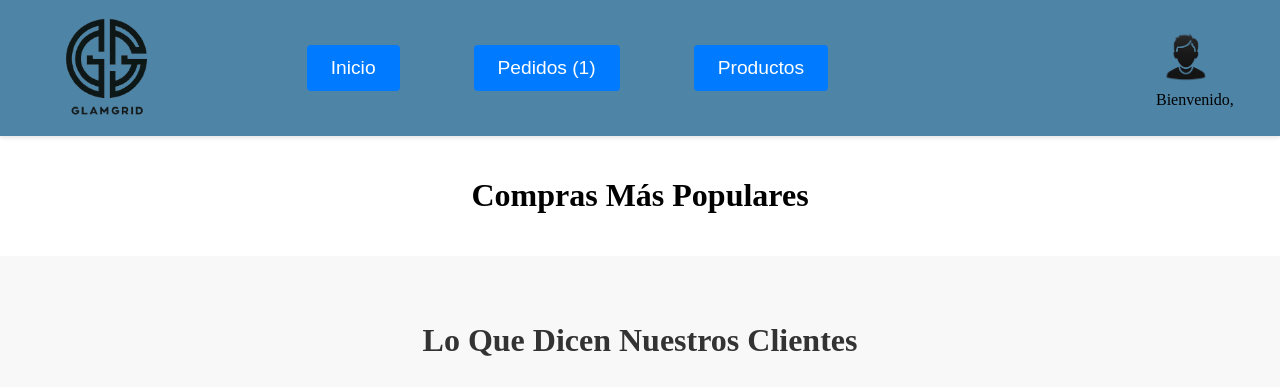
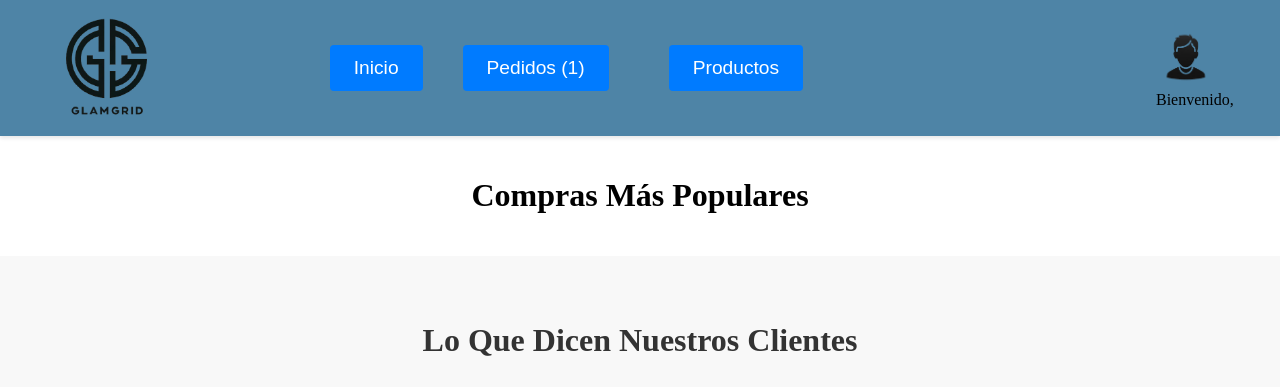
Before and after one commit to JoelAparicio/Semestral-ingenieriaweb, a PHP site: page /Semestral-ingenieriaweb/admin/indexadmin.php in a window 1280 px wide. Shown: the top 387 px of the page. Run offline with PHP 8.4, Linux system fonts and the light colour scheme; data comes from the database, SQL or seed files in the repository; data that the repository does not hold is empty.

Commit message:
detalles menores

```diff
--- a/vista/admin/headeradmin.php
+++ b/vista/admin/headeradmin.php
@@ -30,7 +30,7 @@ $baseDeDatos->closeConnection();
         <img src="../img/logo.png" alt="GlamGrid Logo">
     </div>
 
-    <div class="buttons-container">
+    <div id="buttons-container">
         <button id="initButton">Inicio</button>
         <button id="orderButton">Pedidos (<?= $totalPedidos ?>)</button>
         <button id="productButton">Productos</button>
--- a/vista/css/style.css
+++ b/vista/css/style.css
@@ -96,11 +96,17 @@ html, body {
     background-color: #4E84A6;
     font-size: 20px;
     margin-right: auto;
-    padding-left: 17rem;
+    padding-left: 5rem;
     position: relative;
     cursor: pointer;
     display: flex;
     align-items: center;
+}
+#buttons-container{
+    display: flex;
+    align-items: center;
+    justify-content: space-between;
+    margin-right: 2rem;
 }
 
 .category-dropdown-menu {
@@ -113,7 +119,7 @@ html, body {
 
 .category-dropdown-menu a {
     display: inline-block;
-    padding: 12px 24px;
+    padding: 12px 12px;
     text-decoration: none;
     color: white;
     background-color: #2f65ff;
@@ -150,7 +156,7 @@ html, body {
     background-color: #007bff;
     color: white;
     border: none;
-    margin-right: 120px;
+    margin-right: 30px;
     margin-left: -50px;
     padding: 12px 24px;
     border-radius: 4px;
@@ -161,8 +167,8 @@ html, body {
     background-color: #007bff;
     color: white;
     border: none;
-    margin-right: 120px;
-    margin-left: -50px;
+    margin-right: 90px;
+    margin-left: 10px;
     padding: 12px 24px;
     border-radius: 4px;
     font-size: 1.2rem;
@@ -172,8 +178,8 @@ html, body {
     background-color: #007bff;
     color: white;
     border: none;
-    margin-right: 120px;
-    margin-left: -50px;
+    margin-right: 90px;
+    margin-left: -30px;
     padding: 12px 24px;
     border-radius: 4px;
     font-size: 1.2rem;
```
